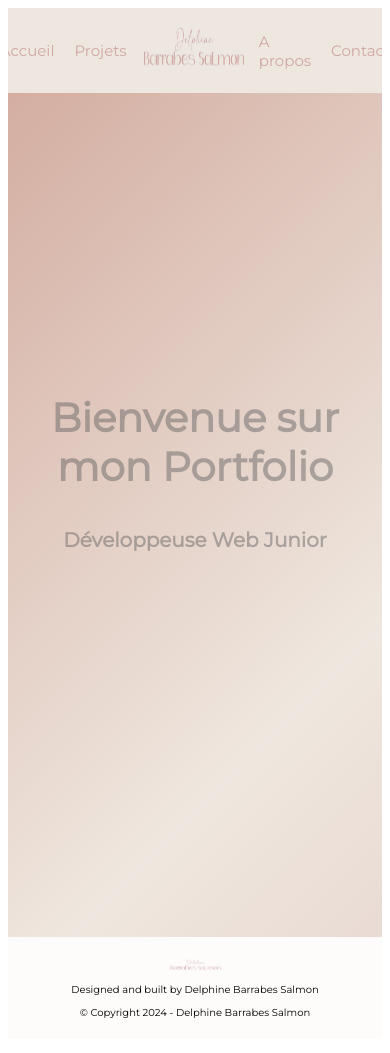
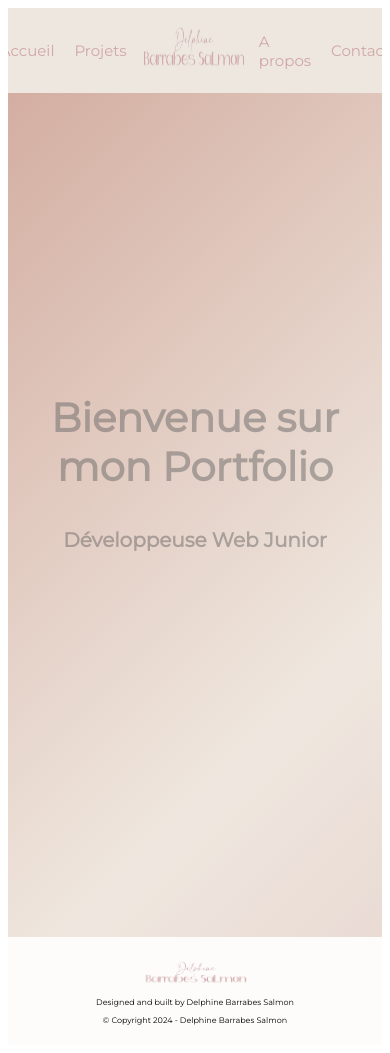
Before and after one commit to DelphineSalmon/Portfolio, a React (Create React App) app: page /#/ in a window 390 px wide. Built offline with nearby package versions, Linux system fonts and the light colour scheme.

Commit message:
modif footer responsive smartphone

```diff
--- a/src/Layout/Footer/footer.scss
+++ b/src/Layout/Footer/footer.scss
@@ -14,6 +14,9 @@
 .footerlogo {
     padding-top: 20px;
     width: 15%;
+    @include media-max(425px) {
+        width: 30%;
+    }
 }
 
 .copyright {
@@ -22,6 +25,9 @@
     margin-bottom: 0;
     display: flex;
     justify-content: center;
+    @include media-max(425px) {
+        font-size: 8px;
+    }
 }
 .copyfooter {
     padding-bottom: 20px;
```
